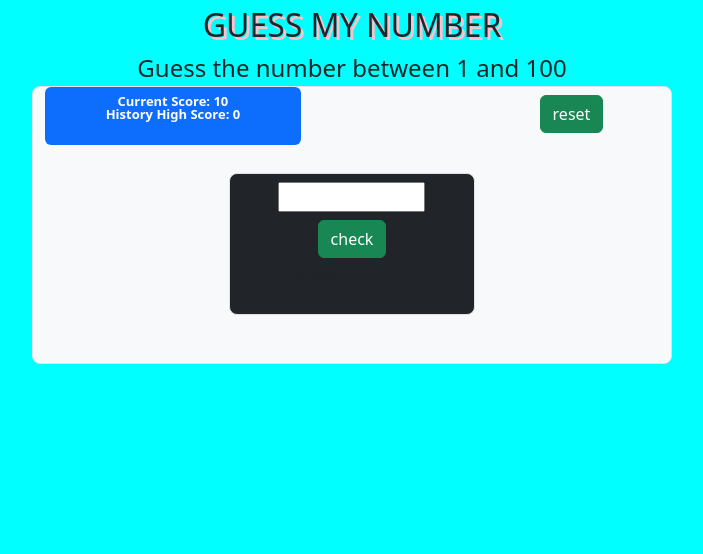
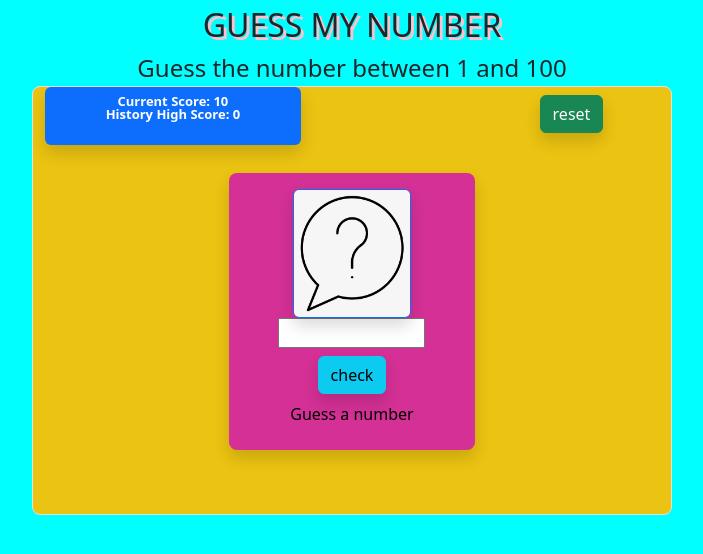
Before and after one commit to StevenKell/sebootcampproject3, a plain HTML site: page index.html in a window 1280 px wide. Both pictures are taken after a click on the button "reset". Shown: the whole page, without its empty margins (288-991 px from the left). Drawn offline with nearby package versions, Linux system fonts and the light colour scheme.

Commit message:
Basic project finished.

```diff
--- a/css/styles.css
+++ b/css/styles.css
@@ -21,3 +21,16 @@ body{
 #scoreboard{
     font-size: small;
 }
+#questionmark{
+    display: block;
+    position: relative;
+    width: 50%;
+    height: auto;
+left: 25%;
+}
+#outerblock{
+    background-color: rgb(235, 195, 18);
+}
+#innerblock{
+    background-color: rgb(212, 48, 149);
+}
--- a/index.html
+++ b/index.html
@@ -15,17 +15,17 @@
     </header>
 
 <main>
-    <div class="container bg-light col-md-6 border rounded-3">
+    <div id="outerblock" class="container col-md-6 border rounded-3">
         <div class="container text-center">
             <div class="row align-items-start">
-              <div class="col col-md-5 p-2 badge text-bg-primary">
-               <p id="scoreboard"> Current Score: <span class="crrntscore">10</span><br>
+              <div class="col col-md-5 p-2 badge shadow text-bg-primary">
+               <p id="scoreboard"> Current Score: <span class="crrntscore pt-3">10</span><br>
                 History High Score: <span class="highscore">0</span></p>
               </div>
               <div class="col">
               </div>
               <div class="col p-2">
-                <button type="button" class="resetbtn btn btn-success">reset</button></p>
+                <button type="button" class="resetbtn shadow btn btn-success">reset</button></p>
               </div>
             </div>
           </div>
@@ -33,15 +33,16 @@
 
 
         <div class="container ">
-            <div class="container bg-dark col-lg-5 border rounded-3 p-2">
+            <div id="innerblock" class="container shadow  col-lg-5 rounded-3 pt-3 pb-2 p-1">
+                <img class="border border-primary rounded shadow" id="questionmark" src="images/894-8949235_noun-project-question-mark-bubble-icon-1328413-cc.png" alt="">
         <input type="text" id="inputguess" name="inputguess" required minlength="4" maxlength="8" size="10"/>
         <div class="p-2">
-        <button type="button" class="checkbtn btn btn-success">check</button>
-        </div><p>Guess a number</p></div>
+        <button type="button" class="checkbtn shadow btn btn-info">check</button>
+        </div><p class="statusText">Guess a number</p></div>
         <br><br>
         </div>
-        <div class="container">
-            <!--Print contents of guess history array-->
+        <div class="container col-sm-5 bg-warning rounded-3">
+            <p></p><!--Print contents of guess history array-->
 
         </div>
 
--- a/scripts.js
+++ b/scripts.js
@@ -7,22 +7,46 @@ const guesshistory = [];
 
 let checkbtn=document.querySelector('.checkbtn')
 let reset=document.querySelector('.resetbtn');
-let msg=document.querySelector('p')
+let msg=document.querySelector('p.statusText')
 let userInput=document.querySelector('input');
 let currntScore=document.querySelector('.crrntscore');
+let resetbtn=document.querySelector('.resetbtn')
+let historyHighS=document.querySelector('.highscore')
+let guesscompare = 0;
+
+resetbtn.addEventListener('click',function()
+{
+currentScore=10;
+historyHighScore=0;
+currntScore.textContent=String(currentScore);
+historyHighS.textContent=String(historyHighScore);
+msg.textContent='Guess a number';
+        msg.style.color='black';
+        msg.style.fontSize='medium';
+        document.getElementById("questionmark").src = "images/894-8949235_noun-project-question-mark-bubble-icon-1328413-cc.png";
+        userInput.style.display = "inline";
+        checkbtn.style.display = "inline";
+        userInput.value = '';
+}
+)
 
 
-checkbtn.addEventListener('click',function(){
+checkbtn.addEventListener('click',function()
+{
 
+    guesshistory.push(userInput);
+            console.log(guesshistory);
 if(currentScore>0){
     if(Number(userInput.value)===rondomNum){
         msg.textContent='Congrats! you win the game!';
         msg.style.color='green';
-        msg.style.fontSize='44px';
+        msg.style.fontSize='medium';
+        document.getElementById("questionmark").src = "images/you-win-neon-signs-style-text-vector.jpg";
         userInput.style.display = "none";
         checkbtn.style.display = "none";
     if (currentScore>historyHighScore){
-        historyHighScore=currentScore
+        historyHighScore=currentScore;
+        historyHighS.textContent=String(historyHighScore);
         }
     }
     else{
@@ -30,28 +54,28 @@ if(currentScore>0){
         if(Number(userInput.value)>rondomNum){
             msg.textContent='Wrong number! too high! try smaller value';
             msg.style.color='yellow';
-            msg.style.fontSize='34px';
+            msg.style.fontSize='small';
             currentScore=currentScore-1;
             currntScore.textContent=String(currentScore);
-            guesshistory.push(userInput);
-            console.log(guesshistory);
+            guesscompare = userInput;
+
         }
         if(Number(userInput.value)<rondomNum){
             msg.textContent='Wrong number! too low! try a larger value';
             msg.style.color='yellow';
-            msg.style.fontSize='34px';
+            msg.style.fontSize='small';
             currentScore=currentScore-1;
             currntScore.textContent=String(currentScore);
-            guesshistory.push(userInput)
-            console.log(guesshistory)
+
 
         }
         if(currentScore===0){
             msg.textContent='You lose! Play again!';
             msg.style.color='red';
-            msg.style.fontSize='34px';
+            msg.style.fontSize='medium';
             userInput.style.display = "none";
             checkbtn.style.display = "none";
+            document.getElementById("questionmark").src = "images/OIP.jpeg";
 
             console.log("lose condition fired");
         }
```
Also changed, not shown: images/894-8949235_noun-project-question-mark-bubble-icon-1328413-cc.png (added), images/OIP.jpeg (added), images/you-win-neon-signs-style-text-vector.jpg (added).
